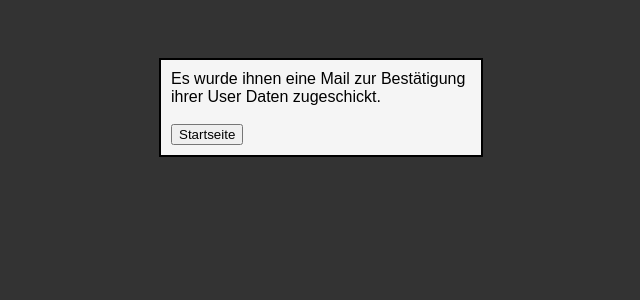
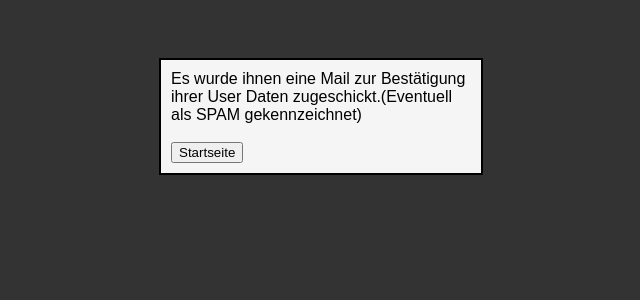
Before and after one commit to bietenbeck87/tabletoptrauma, a PHP site: page /mailSended.php in a window 1280 px wide. Shown: the top 300 px of the page, without its empty margins (319-959 px from the left). Run offline with PHP 8.4, Linux system fonts and the light colour scheme.

Commit message:
added Optin

```diff
--- a/addeditUser.php
+++ b/addeditUser.php
@@ -51,7 +51,6 @@ elseif (isset($_POST["name"])) {
         $db->execute("insert into users (NAME,EMAIL,PW,FLAGCOLOR,GETNEWS) value ('" . mysql_real_escape_string($_POST["name"]) . "','" . mysql_real_escape_string($_POST["mail"]) . "','" . md5($_POST["password"]) . "','" . mysql_real_escape_string($_POST["colorflag"]) . "','".$news."')");
         $user = $db->getAll("select * from users where EMAIL='" . mysql_real_escape_string($_POST["mail"]) . "'");
         //Mail an den Admin
-        /*
         $empfaenger = 'bietenbeck87@gmail.com';
         $betreff = 'Neuer User';
         $nachricht = 'Ein Neuer user wurde angelegt. Email:'.$_POST["mail"].'  Name:'.$_POST["name"];
@@ -61,12 +60,11 @@ elseif (isset($_POST["name"])) {
             'Content-type:text/html; charset=utf-8' . "\r\n" .
             'X-Mailer: PHP/' . phpversion();
         mail($empfaenger, $betreff, $nachricht, $header);
-        */
 
         //Mail an den User
         $empfaenger2 = $_POST["mail"];
         $betreff2 = 'Regestrierungs-Bestätigung';
-        $nachricht2 = '<html><body>Bitte bestätigen sie Ihre Registrierung:<br><a href="dev.ttt/addedituser.php?activate='.$_POST["mail"].'&idhash='.md5($user[0]["ID"]).'">LINK</a></body></html>';
+        $nachricht2 = '<html><body>Bitte bestätigen sie Ihre Registrierung:<br><a href="pubgaming.de/addedituser.php?activate='.$_POST["mail"].'&idhash='.md5($user[0]["ID"]).'">LINK</a></body></html>';
         $header2 = 'From: noreply@pubgaming.de' . "\r\n" .
             'Reply-To: noreply@pubgaming.de' . "\r\n" .
             'MIME-Version: 1.0' . "\r\n" .
--- a/mailSended.php
+++ b/mailSended.php
@@ -6,7 +6,7 @@
 
 <body>
 <div id="loginBox">
-    Es wurde ihnen eine Mail zur Bestätigung ihrer User Daten zugeschickt.<br><br>
+    Es wurde ihnen eine Mail zur Bestätigung ihrer User Daten zugeschickt.(Eventuell als SPAM gekennzeichnet)<br><br>
 
     <a href="http://pubgaming.de/index.php"><button>Startseite</button></a>
 </div>
```
